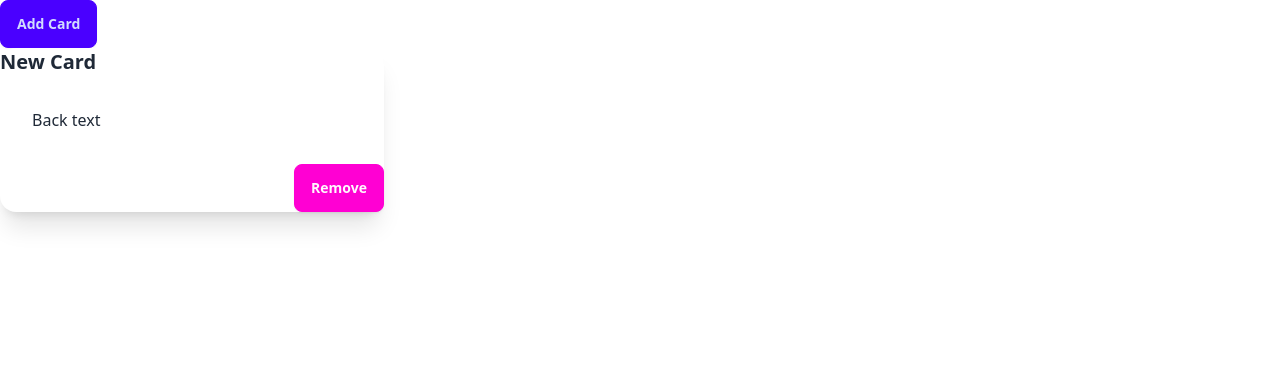
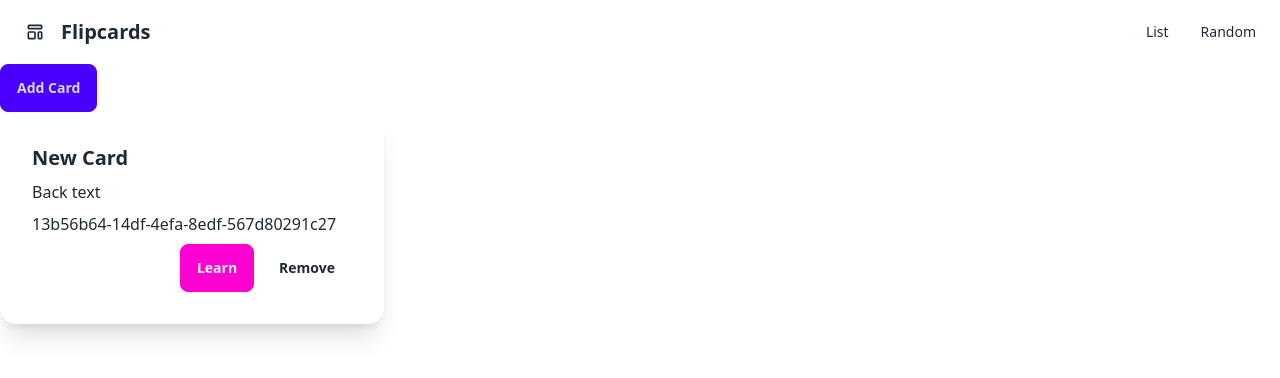
Before and after one commit to jbarszczewski/flipcards, a React (Vite) app: page / in a window 1280 px wide. Both pictures are taken after a click on the button "Add Card". Shown: the top 378 px of the page. Built offline with nearby package versions, Linux system fonts and the light colour scheme.

Commit message:
add styling and isLearned toggle

```diff
--- a/src/App.tsx
+++ b/src/App.tsx
@@ -1,4 +1,4 @@
-import Header from "./components/Header";
+import Header from "./components/header";
 import AddCard from "./features/cards/components/add-card";
 import CardsList from "./features/cards/components/cards-list";
 
@@ -6,7 +6,7 @@ const App = () => {
   return (
     <>
       <div>
-        {/* <Header /> */}
+        <Header />
         <AddCard />
         <CardsList />
       </div>
--- a/src/components/Card/index.tsx
+++ /dev/null
@@ -1,27 +0,0 @@
-import { FontAwesomeIcon } from "@fortawesome/react-fontawesome";
-import { faCheckCircle } from "@fortawesome/free-solid-svg-icons";
-
-interface CardProps {
-  id: number;
-  text1: string;
-  text2: string;
-  isLearned: boolean;
-}
-
-const Card = (props: CardProps) => {
-  const { id, text1, text2, isLearned } = props;
-  return (
-    <div className="card w-96 bg-base-100 shadow-xl">
-      <div className="card-body">
-        <h2 className="card-title">{text1}</h2>
-        <p>{text2}</p>
-        <p>{id}</p>
-        <div className="card-actions justify-end">
-          {isLearned && <FontAwesomeIcon icon={faCheckCircle} />}
-        </div>
-      </div>
-    </div>
-  );
-};
-
-export default Card;
--- a/src/components/Header/index.tsx
+++ /dev/null
@@ -1,15 +0,0 @@
-import { Link } from "react-router-dom";
-
-const Header = () => {
-  return (
-    <div className="fixed top-0 z-50 bg-n-8/90 backdrop-blur-sm border-b border-n-6 lg:bg-n-8/90 lg:backdrop-blur-sm">
-      <h1>Heading</h1>
-      <div className="flex items-center justify-between px-4 py-2">
-        <Link to="/">Bla</Link>
-        <div className="flex items-center gap-4"></div>
-      </div>
-    </div>
-  );
-};
-
-export default Header;
--- /dev/null
+++ b/src/components/header.tsx
@@ -0,0 +1,38 @@
+import { Link } from "react-router-dom";
+
+const Header = () => {
+  return (
+    <div className="navbar bg-base-100">
+      <div className="flex-1">
+        <Link to="/" className="btn btn-ghost normal-case text-xl">
+          <svg
+            xmlns="http://www.w3.org/2000/svg"
+            fill="none"
+            viewBox="0 0 24 24"
+            className="inline-block w-5 h-5 mr-2 stroke-current"
+          >
+            <path
+              strokeLinecap="round"
+              strokeLinejoin="round"
+              strokeWidth="2"
+              d="M4 5a1 1 0 011-1h14a1 1 0 011 1v2a1 1 0 01-1 1H5a1 1 0 01-1-1V5zM4 13a1 1 0 011-1h6a1 1 0 011 1v6a1 1 0 01-1 1H5a1 1 0 01-1-1v-6zM16 13a1 1 0 011-1h2a1 1 0 011 1v6a1 1 0 01-1 1h-2a1 1 0 01-1-1v-6z"
+            ></path>
+          </svg>
+          Flipcards
+        </Link>
+      </div>
+      <div className="flex-none">
+        <ul className="menu menu-horizontal p-0">
+          <li>
+            <Link to="/">List</Link>
+          </li>
+          <li>
+            <Link to="/random">Random</Link>
+          </li>
+        </ul>
+      </div>
+    </div>
+  );
+};
+
+export default Header;
--- a/src/features/cards/components/cards-list.tsx
+++ b/src/features/cards/components/cards-list.tsx
@@ -1,21 +1,38 @@
 import React from "react";
 import { useCardStore } from "../stores/use-card-store";
+import { FontAwesomeIcon } from "@fortawesome/react-fontawesome";
+import { faCheckCircle } from "@fortawesome/free-solid-svg-icons";
 
 const CardsList: React.FC = () => {
-  const { cards, removeCard } = useCardStore();
+  const { cards, updateCard, removeCard } = useCardStore();
   return (
     <div>
       {cards.map((card) => (
-        <div key={card.id} className="card bg-base-100 w-96 shadow-xl">
-          <h3 className="card-title">{card.frontText}</h3>
-          <p className="card-body">{card.backText}</p>
+        <div className="card w-96 bg-base-100 shadow-xl mb-4">
+          <div className="card-body">
+            <h2 className="card-title">{card.frontText}</h2>
+            <p>{card.backText}</p>
+            <p>{card.id}</p>
             <div className="card-actions justify-end">
               <button
                 className="btn btn-secondary"
+                onClick={() =>
+                  updateCard({ ...card, isLearned: !card.isLearned })
+                }
+              >
+                {card.isLearned ? (
+                  <FontAwesomeIcon icon={faCheckCircle} />
+                ) : (
+                  "Learn"
+                )}
+              </button>
+              <button
+                className="btn btn-ghost"
                 onClick={() => removeCard(card.id)}
               >
                 Remove
               </button>
+            </div>
           </div>
         </div>
       ))}
```
Lines whose indentation alone changed are shown as unchanged.
